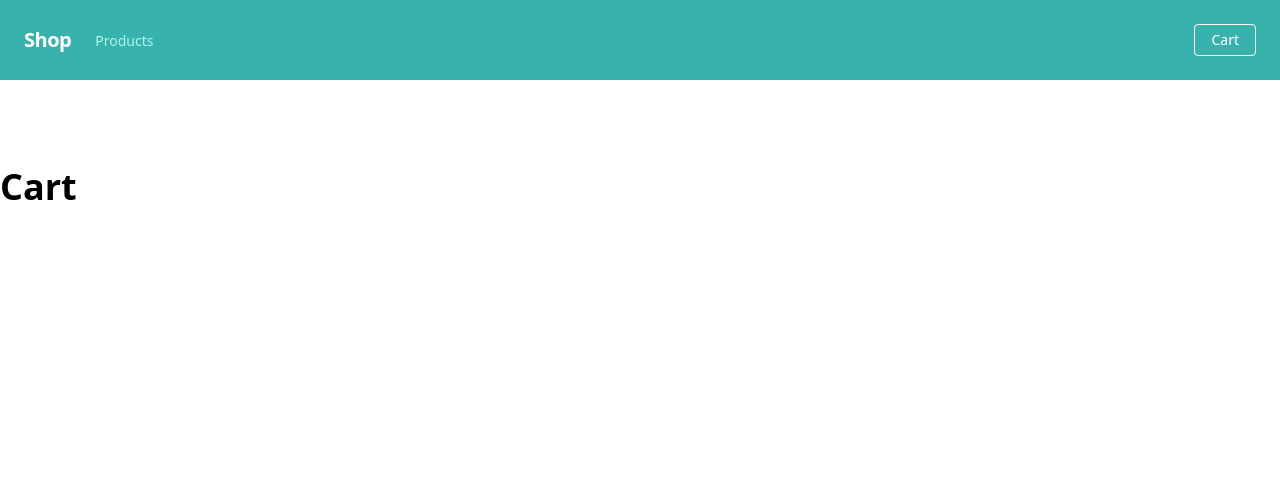
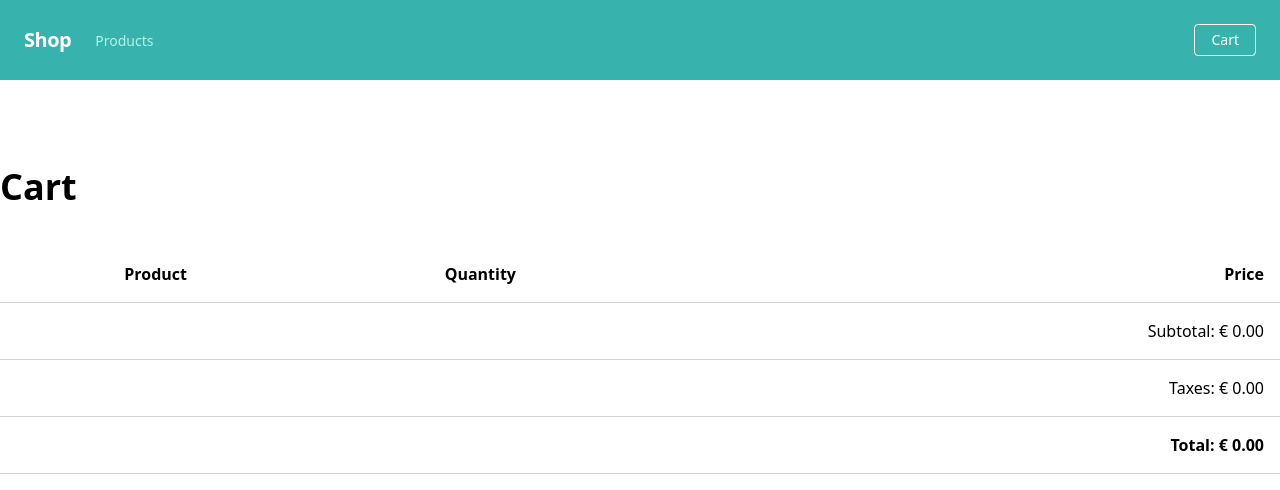
Before and after one commit to royketelaar/shop, a Vue app: page /cart in a window 1280 px wide. Shown: the top 490 px of the page. Built offline with nearby package versions, Linux system fonts and the light colour scheme.

Commit message:
setup for vuex cart storage

```diff
--- a/src/components/ProductCard.vue
+++ b/src/components/ProductCard.vue
@@ -48,32 +48,40 @@ export default {
   },
   methods: {
     addToCart() {
-      // Getting cart from localstorage
-      this.cart = JSON.parse(localStorage.getItem("cart"));
 
-      // Adding item to cart, or adding quantity if it already exists
-      let exists = false;
-      if (this.cart == null) {
-        // Add empty cart and add current product if cart doesn't exist
-        const parsed = JSON.stringify(this.cart = []);
-        localStorage.setItem("cart", parsed);
-        this.cart.push(this.product);
-      } else {
-        // Loop trough products in cart and add quantity if it's already there
-        this.cart.map((product) => {
-          if (product.id === this.product.id) {
-            exists = true;
-            product.quantity++;
-          }
-        });
-        // If it doesn't exist yet, just add to cart
-        if (!exists) {
-          this.cart.push(this.product);
-        }
-      }
+      this.$store.dispatch('addToCart', this.product)
+
+      // // Getting cart from localstorage
+      // this.cart = JSON.parse(localStorage.getItem("cart"));
+
+      // // Adding item to cart, or adding quantity if it already exists
+      // let exists = false;
+      // if (this.cart == null) {
+      //   // Add empty cart and add current product if cart doesn't exist
+      //   const parsed = JSON.stringify(this.cart = []);
+      //   localStorage.setItem("cart", parsed);
+      //   this.product.quantity++
+      //   this.cart.push(this.product);
+      // } else {
+      //   // Loop trough products in cart and add quantity if it's already there
+      //   this.cart.map((product) => {
+      //     if (product.id === this.product.id) {
+      //       exists = true;
+      //       product.quantity++;
+      //     }
+      //   });
+      //   // If it doesn't exist yet, just add to cart
+      //   if (!exists) {
+      //     this.product.quantity++;
+      //     this.cart.push(this.product);
+      //   }
+      // }
 
       // Saving local object to localstorage
       this.saveCart();
+    },
+    increment() {
+      this.$store.dispatch('increment', this.product.id)
     },
     saveCart() {
       const parsed = JSON.stringify(this.cart);
--- a/src/components/RecentlyViewedProducts.vue
+++ b/src/components/RecentlyViewedProducts.vue
@@ -19,7 +19,7 @@ import ProductCard from "@/components/ProductCard.vue";
 export default {
   data() {
     return {
-      recentlyViewedProducts: [],
+      recentlyViewedProducts: null,
       name: "RecentlyViewedProducts",
     };
   },
--- a/src/store/index.ts
+++ b/src/store/index.ts
@@ -5,10 +5,33 @@ Vue.use(Vuex)
 
 export default new Vuex.Store({
   state: {
+    cart: [] as any
   },
   mutations: {
+    addToCart (state, product) {
+      state.cart[product.id] = product
+    },
+    increment (state, productId) {
+      state.cart[productId].quantity++
+    },
+    decrement (state, productId) {
+      state.cart[productId].quantity--
+    }
   },
   actions: {
+    addToCart (context, product) {
+      context.commit('addToCart', product)
+    },
+    increment (context, productId) {
+      if (this.state.cart[productId]) {
+        context.commit('increment', productId)
+      }
+    },
+    decrement (context, productId) {
+      if (this.state.cart[productId]) {
+        context.commit('decrement', productId)
+      }
+    }
   },
   modules: {
   }
--- a/src/views/Cart.vue
+++ b/src/views/Cart.vue
@@ -1,12 +1,52 @@
 <template>
   <div class="cart container mx-auto mt-20">
     <h1 class="text-4xl font-bold mb-8">Cart</h1>
-    <table v-for="product in cart" :key="product.id">
-      <tr>
-        <td>{{ product.name }}</td>
-        <td>{{ product.quantity }}</td>
-      </tr>
+    <table class="table-auto w-full text-left">
+      <thead>
+        <tr>
+          <th></th>
+          <th>Product</th>
+          <th>Quantity</th>
+          <th class="text-right">Price</th>
+        </tr>
+      </thead>
+      <tbody>
+        <tr v-for="product in cart" :key="product.id">
+          <td>
+            <img
+              :src="`http://localhost:1337${product.image.formats.medium.url}`"
+              class=""
+              alt=""
+            />
+          </td>
+          <td>{{ product.name }}</td>
+          <td>{{ product.quantity }}
+            <button :click="increment(product)">Add</button>
+            <button :click="decrement(product)">Remove</button>
+            </td>
+          <td class="text-right">{{ product.price * product.quantity }}</td>
+        </tr>
+        <tr>
+          <td></td>
+          <td></td>
+          <td></td>
+          <td class="text-right">Subtotal: € {{ subTotal.toFixed(2) }}</td>
+        </tr>
+        <tr>
+          <td></td>
+          <td></td>
+          <td></td>
+          <td class="text-right">Taxes: € {{ taxes.toFixed(2) }}</td>
+        </tr>
+        <tr>
+          <td></td>
+          <td></td>
+          <td></td>
+          <td class="text-right font-bold">Total: € {{ total.toFixed(2) }}</td>
+        </tr>
+      </tbody>
     </table>
+
   </div>
 </template>
 
@@ -24,11 +64,42 @@ export default {
   methods: {
     getCart() {
       this.cart = JSON.parse(localStorage.getItem("cart"));
+    },
+    increment(product) {
+      this.$store.dispatch('increment', product.id)
+    },
+    decrement(product) {
+      this.$store.dispatch('decrement', product.id)
+    },
+  },
+  computed: {
+    // cart() {
+    //   return console.log(this.$store.state.cart);
+    // },
+    subTotal() {
+      return this.cart.reduce((sum, {price, quantity }) => sum + price * quantity, 0)
+    },
+    taxes() {
+      return (this.subTotal * 0.21)
+    },
+    total() {
+      return this.subTotal + this.taxes
     }
   }
 }
+
 </script>
 
-<style>
+<style lang="scss" scoped>
+  td, th {
+    padding: 1rem;
+    border-bottom: 1px solid lightgray;
+  }
+  img {
+    border-radius: 8px;
+    height: 75px;
+    width: 100px;
+    object-fit: cover;
+  }
 
 </style>
--- a/src/views/Home.vue
+++ b/src/views/Home.vue
@@ -1,7 +1,7 @@
 <template>
   <div class="products container mx-auto mt-20">
     <featured-products :products="products" class="mb-8" />
-    <recently-viewed-products :products="recentlyViewedProducts" />
+    <recently-viewed-products />
   </div>
 </template>
 
@@ -14,7 +14,6 @@ export default {
   data () {
     return {
       products: null,
-      recentlyViewedProducts: null
     }
   },
   mounted () {
```
